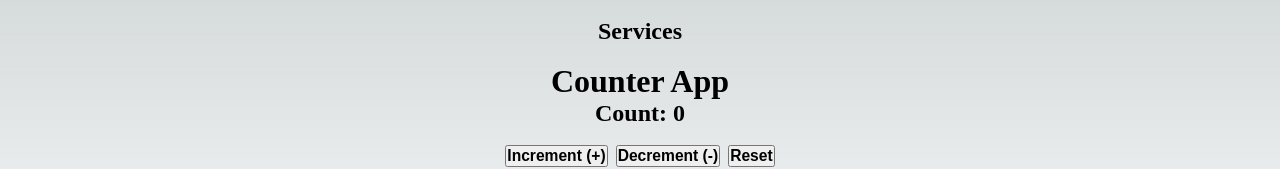
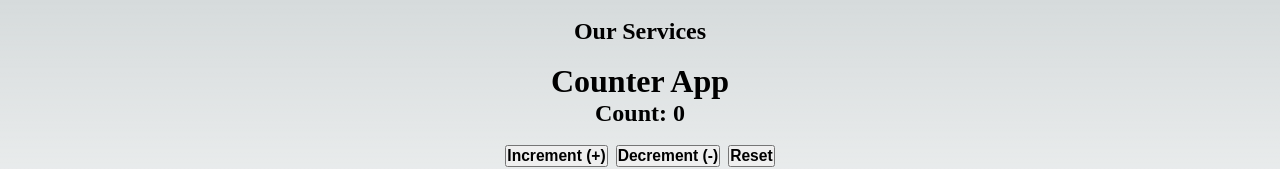
Before and after one commit to iamsajidhanif/nextjs-shapp, a Next.js app: page /services in a window 1280 px wide. Shown: the top 169 px of the page. Built offline with nearby package versions, Linux system fonts and the light colour scheme.

Commit message:
h2 heading of services page updated

```diff
--- a/src/pages/services.tsx
+++ b/src/pages/services.tsx
@@ -7,7 +7,7 @@ export default function services() {
     <>
       <center>
         <br />
-        <h2>Services</h2>
+        <h2>Our Services</h2>
         <br />
         <Counter />
         <br />
```
